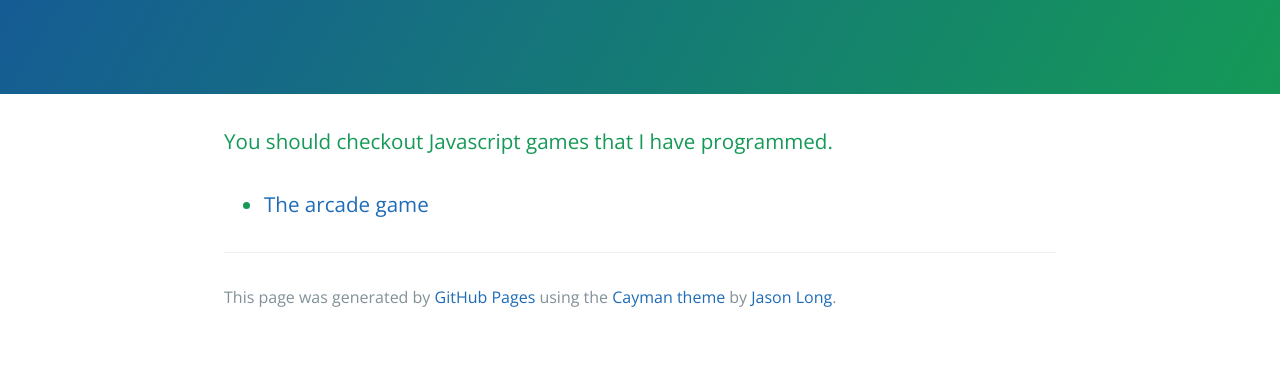
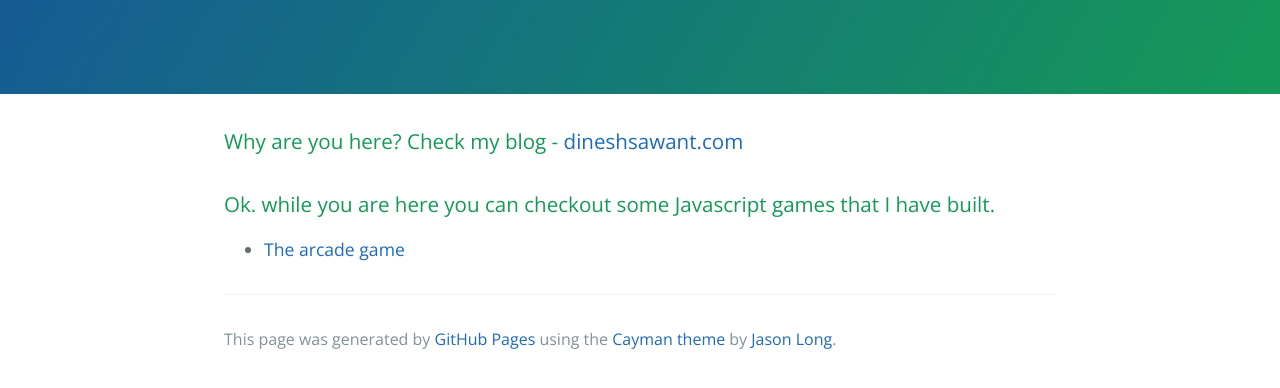
Before and after one commit to dinsaw/dinsaw.github.io, a plain HTML site: page index.html in a window 1280 px wide. Shown: the part 176-564 px from the top of the page. Drawn offline with nearby package versions, Linux system fonts and the light colour scheme.

Commit message:
Update index.html

```diff
--- a/index.html
+++ b/index.html
@@ -16,8 +16,8 @@
     </section>
 
     <section class="main-content">
-
-     <h3>You should checkout Javascript games that I have programmed.<h3>
+      <h3>Why are you here? Check my blog - <a href="www.dineshsawant.com">dineshsawant.com</a></h3>
+     <h3>Ok. while you are here you can checkout some Javascript games that I have built.</h3>
        <ul>
          <li><a href="/jsgames/arcade-game.html">The arcade game</a></li>
        </ul>
```
